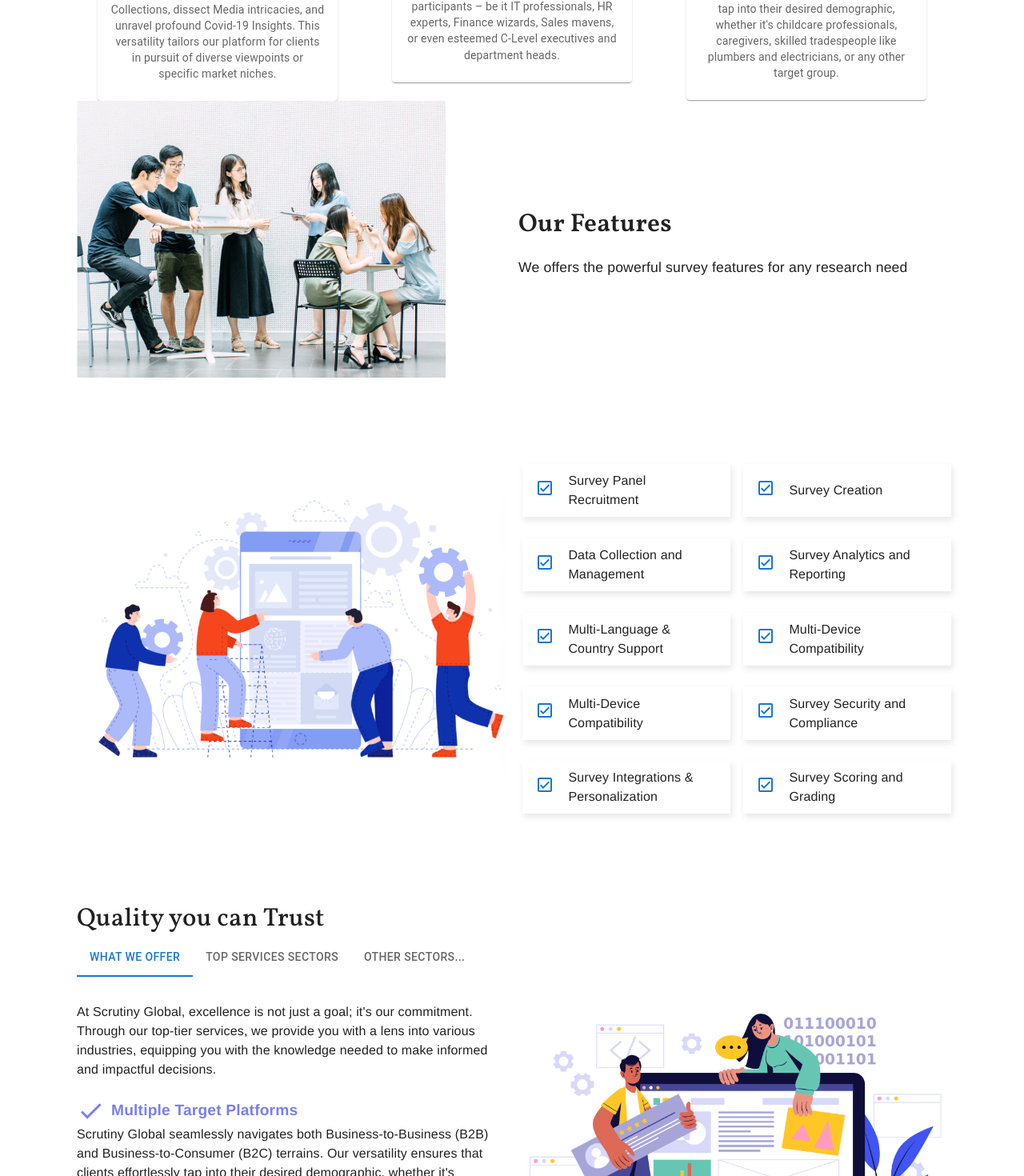
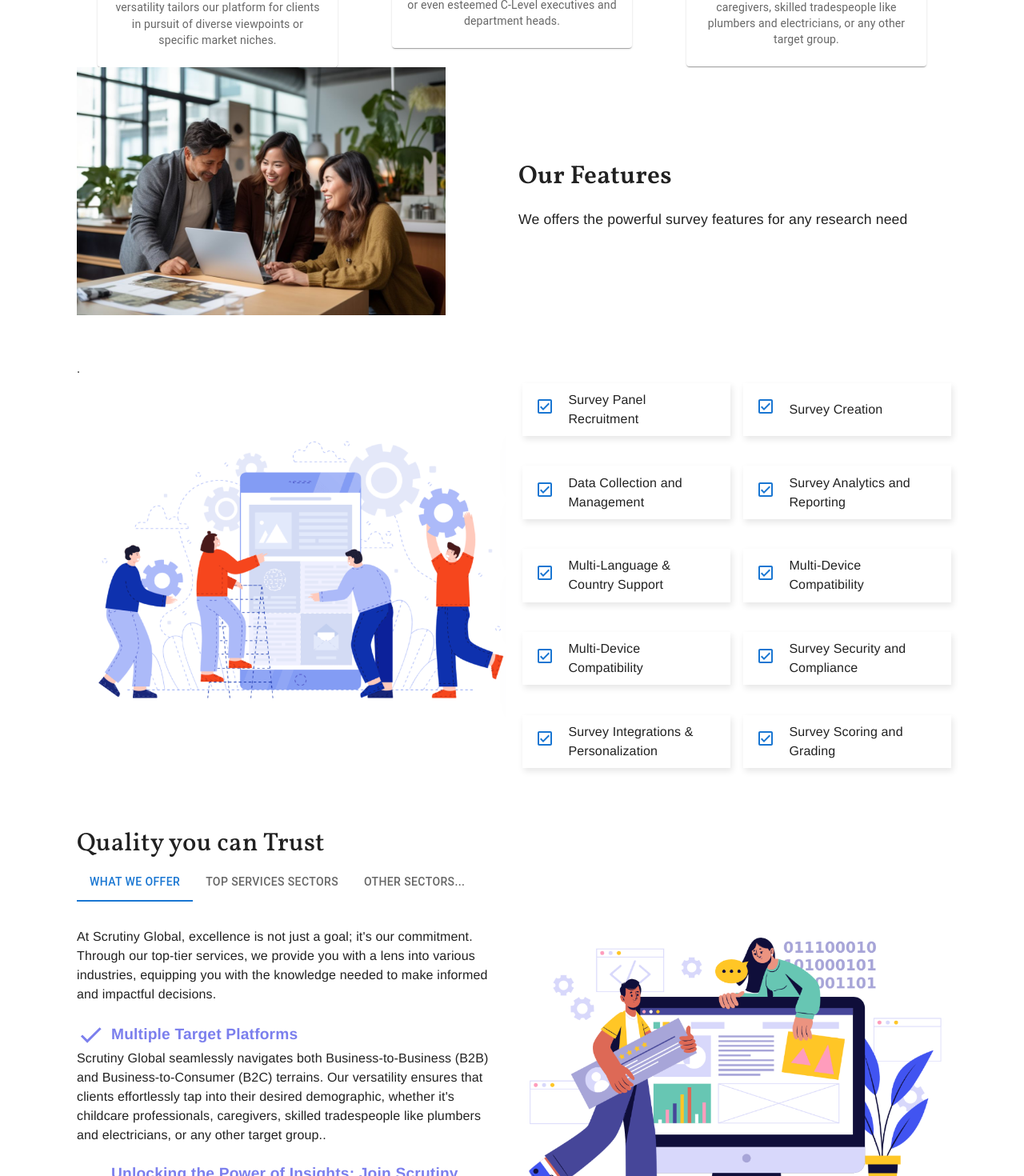
Before and after one commit to pushpak1308/Scrunity_Global, a React (Create React App) app in the folder scrutinyglobal/: page / in a window 1280 px wide. Shown: the part 2180-3650 px from the top of the page at 80% size. Built offline with nearby package versions, Linux system fonts and the light colour scheme.

Commit message:
images added

```diff
--- a/scrutinyglobal/src/Components/CenteredTextSection/Index.js
+++ b/scrutinyglobal/src/Components/CenteredTextSection/Index.js
@@ -14,11 +14,11 @@ const CenteredTextSection = ({ image, title, subtitle }) => {
       className="center-text"
       spacing={2}
     >
-      {!isMobile && (
-        <Grid item md={6}>
-          <img src={image} alt="About" className="centered-text-image" />
-        </Grid>
-      )}
+      {/* {!isMobile && ( */}
+      <Grid item md={6} xs={12}>
+        <img src={image} alt="About" className="centered-text-image" />
+      </Grid>
+      {/* )} */}
       <Grid
         item
         container
--- a/scrutinyglobal/src/MuiComponents/MuiCards/Style.css
+++ b/scrutinyglobal/src/MuiComponents/MuiCards/Style.css
@@ -1,7 +1,8 @@
 .cardImage {
   max-width: 85%;
-  height: 100%;
+  /* min-height: 100%; */
   margin: auto;
+
   transition: transform 0.3s ease-in-out;
   /* border: 1px solid rgba(43, 43, 43, 0.491); */
   box-shadow: 0 2px 12px 1px rgba(0, 0, 0, 0.1);
--- a/scrutinyglobal/src/Screens/LandingPage/About.js
+++ b/scrutinyglobal/src/Screens/LandingPage/About.js
@@ -15,6 +15,8 @@ import CenteredTextSection from "../../Components/CenteredTextSection/Index";
 import aboutImage2 from "./../../Images/LandingImages/AboutImages/aboutImage2.png";
 import aboutImage3 from "./../../Images/LandingImages/AboutImages/aboutImage3.png";
 import aboutImage4 from "./../../Images/LandingImages/AboutImages/aboutImage4.png";
+import aboutImage5 from "./../../Images/LandingImages/AboutImages/aboutImage5.jpg";
+import aboutImage6 from "./../../Images/LandingImages/AboutImages/aboutImage6.jpg";
 import CheckBoxWithText from "../../MuiComponents/MuiCards/CheckBoxWithText";
 import MuiTab from "../../MuiComponents/MuiTab/Index";
 import CheckIcon from "@mui/icons-material/Check";
@@ -334,7 +336,7 @@ const About = () => {
             </>
           }
           subtitle="We recognize the importance of expediency and thus, operate with swiftness and efficacy to ensure the punctual delivery of your outcomes, as delineated by the following aspects."
-          image={aboutImage}
+          image={aboutImage5}
         />
       </Grid>
       <Grid
@@ -367,16 +369,57 @@ const About = () => {
         </Grid>
       </Grid>
 
-      <Grid item xs={12}>
+      <Grid
+        container
+        display="flex"
+        flexDirection="column"
+        justifyContent="space-between"
+      >
+        <Grid item>
           <CenteredTextSection
-          image={aboutImage}
+            image={aboutImage6}
             title={"Our Features"}
             subtitle={
               "We offers the powerful survey features for any research need"
             }
           />
         </Grid>
-
+        {/* <Grid item>
+          <img src={aboutImage} alt="features" className="aboutImage2" />
+        </Grid>
+        <Grid item>Our Features</Grid> */}
+        {/* <Grid item>
+          <Grid
+            container
+            display="flex"
+            flexDirection="column"
+            justifyContent="space-between"
+            paddingBottom={"30px"}
+          >
+            <Grid item>
+              <CheckBoxWithText text={"text"} />
+            </Grid>
+            <Grid item>
+              <CheckBoxWithText text={"text"} />
+            </Grid>
+            <Grid item marginBottom={"10px"}>
+              <CheckBoxWithText text={"text"} />
+            </Grid>
+            <Grid item>
+              <CheckBoxWithText text={"text"} />
+            </Grid>
+            <Grid item>
+              <CheckBoxWithText text={"text"} />
+            </Grid>
+            <Grid item>
+              <CheckBoxWithText text={"text"} />
+            </Grid>
+            <Grid item>
+              <CheckBoxWithText text={"text"} />
+            </Grid>
+          </Grid>
+        </Grid> */}
+        .
         <Grid
           item
           container
@@ -388,13 +431,47 @@ const About = () => {
           <Grid item xs={12} sm={12} md={6}>
             <img src={aboutImage2} alt="features" className="aboutImage2" />
           </Grid>
-
+          {/* {!isMobile && (
             <Grid item container spacing={2} xs={12} sm={12} md={6}>
               {featuresTextArray.map((text, index) => (
                 <Grid item xs={12} sm={6} md={6} key={index}>
                   <CheckBoxWithText text={text} />
                 </Grid>
               ))}
+            </Grid>
+          )}
+
+          {isMobile && (
+            <Grid item>
+              <Grid
+                container
+                display="flex"
+                flexDirection="column"
+                justifyContent="space-between"
+                paddingBottom={"30px"}
+              >
+                {featuresTextArray.map((text, index) => (
+                  <Grid item marginBottom={"10px"} key={index}>
+                    <CheckBoxWithText text={text} />
+                  </Grid>
+                ))}
+              </Grid>
+            </Grid>
+          )} */}
+          <Grid item xs={12} sm={12} md={6}>
+            <Grid
+              container
+              spacing={2}
+              // className="provide-height"
+              direction={isMobile ? "column" : "row"}
+            >
+              {featuresTextArray.map((text, index) => (
+                <Grid item xs={12} sm={6} md={6} key={index} marginBottom="2%">
+                  <CheckBoxWithText text={text} />
+                </Grid>
+              ))}
+            </Grid>
+          </Grid>
         </Grid>
       </Grid>
 
@@ -406,11 +483,15 @@ const About = () => {
         alignItems="center"
         className="aboutSection3"
       >
-        <Grid item xs={12} md={6}>
+        <Grid item container xs={12} md={6}>
+          <Grid item>
             <Typography className="aboutSection3-heading">
               Quality you can Trust
             </Typography>
+          </Grid>
+          <Grid item>
             <MuiTab tabs={tabs} />
+          </Grid>
         </Grid>
         <Grid item xs={12} md={6}>
           <img src={aboutImage3} alt="features" className="aboutImage2" />
--- a/scrutinyglobal/src/Screens/LandingPage/Home.js
+++ b/scrutinyglobal/src/Screens/LandingPage/Home.js
@@ -1,4 +1,4 @@
-import { Grid, Typography } from "@mui/material";
+import { Grid, Typography, useMediaQuery, useTheme } from "@mui/material";
 import React from "react";
 import "./Style.css";
 import homeImage from "../../Images/LandingImages/homeImages/homeImage.png";
@@ -8,6 +8,9 @@ import CardComponentIcon from "../../MuiComponents/MuiCards/CardComponentIcon";
 import { Link } from "react-scroll";
 
 const Home = () => {
+  const theme = useTheme();
+  const isMobile = useMediaQuery(theme.breakpoints.down("sm"));
+
   return (
     <Grid container className="main-container-landing ">
       <Grid
@@ -44,6 +47,7 @@ const Home = () => {
           <img src={homeImage} alt="home Image" />
         </Grid>
       </Grid>
+      {!isMobile && (
         <Grid
           item
           container
@@ -64,6 +68,7 @@ const Home = () => {
             <CardComponentIcon title="2345" text="Hardworkers" />
           </Grid>
         </Grid>
+      )}
     </Grid>
   );
 };
--- a/scrutinyglobal/src/Screens/LandingPage/Landing.js
+++ b/scrutinyglobal/src/Screens/LandingPage/Landing.js
@@ -12,6 +12,8 @@ import {
   Toolbar,
   Avatar,
   IconButton,
+  useMediaQuery,
+  useTheme,
 } from "@mui/material";
 import Home from "./Home";
 import About from "./About";
@@ -34,6 +36,9 @@ const Landing = (props) => {
   const handleDrawerToggle = () => {
     setMobileOpen((prevState) => !prevState);
   };
+
+  const theme = useTheme();
+  const isMobile = useMediaQuery(theme.breakpoints.down("sm"));
 
   const drawer = (
     <Grid onClick={handleDrawerToggle} sx={{ textAlign: "center" }}>
@@ -75,7 +80,11 @@ const Landing = (props) => {
       <CssBaseline />
       <AppBar component="nav" className="navBar">
         <Toolbar>
-          <Avatar alt="SG logo" src={logo} className="navbar-logo" />
+          <Avatar
+            alt="SG logo"
+            src={logo}
+            className={isMobile ? "navbar-logo-mobile" : "navbar-logo"}
+          />
           <Typography className="navLogo-text">SG</Typography>
 
           <IconButton
--- a/scrutinyglobal/src/Screens/LandingPage/Style.css
+++ b/scrutinyglobal/src/Screens/LandingPage/Style.css
@@ -10,6 +10,13 @@
   margin-right: 0.5%;
   width: 4% !important;
   height: 4% !important;
+}
+
+.navbar-logo-mobile {
+  padding-top: 1%;
+  margin-right: 0.5%;
+  width: 11% !important;
+  height: 11% !important;
 }
 .navButtons {
   font-family: "Arimo", sans-serif !important;
@@ -156,7 +163,7 @@
 }
 
 .aboutSection2 {
-  height: 70vh;
+  height: 100%;
 }
 
 .aboutImage2 {
@@ -165,6 +172,10 @@
 
 .aboutImage3 {
   width: 90%;
+}
+
+.provide-height {
+  height: 100% !important;
 }
 
 .aboutSection3 {
```
Also changed, not shown: scrutinyglobal/src/Images/LandingImages/AboutImages/aboutImage5.jpg (added), scrutinyglobal/src/Images/LandingImages/AboutImages/aboutImage6.jpg (added). Lines whose indentation alone changed are shown as unchanged.
